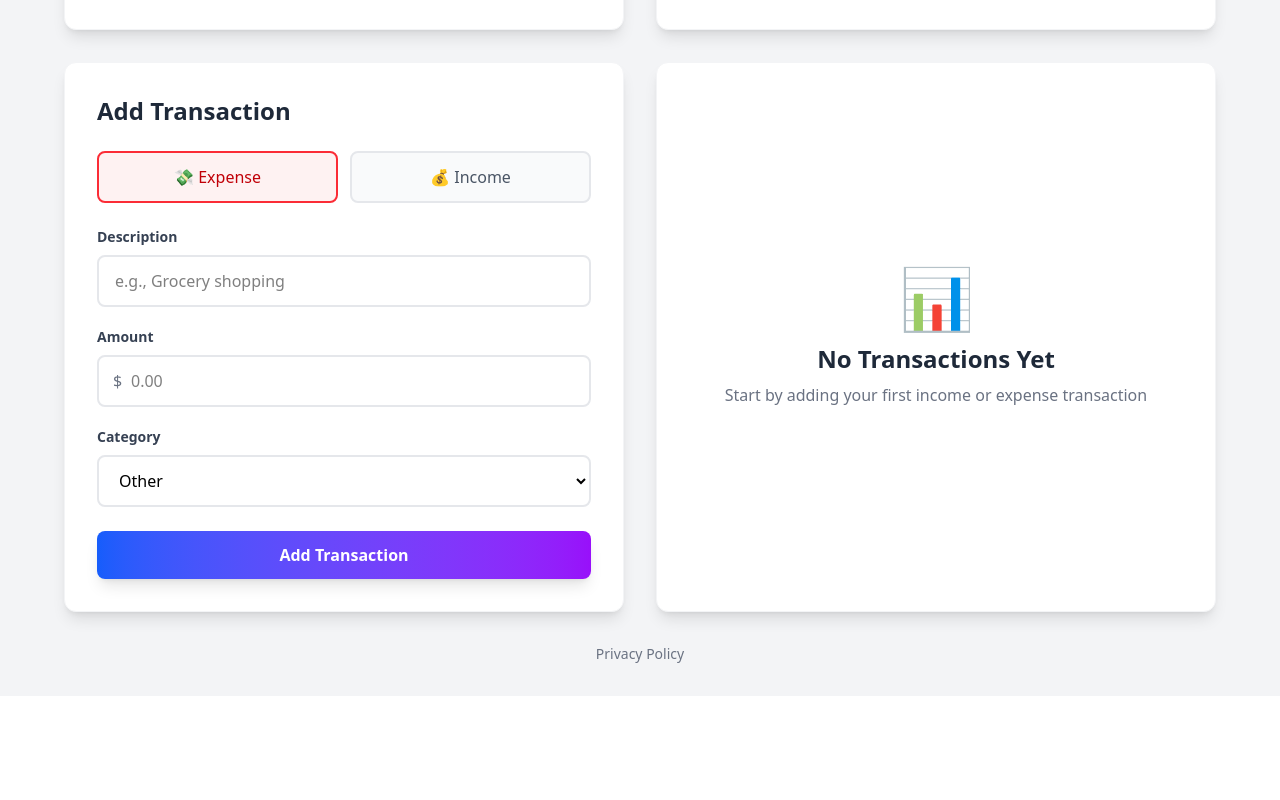
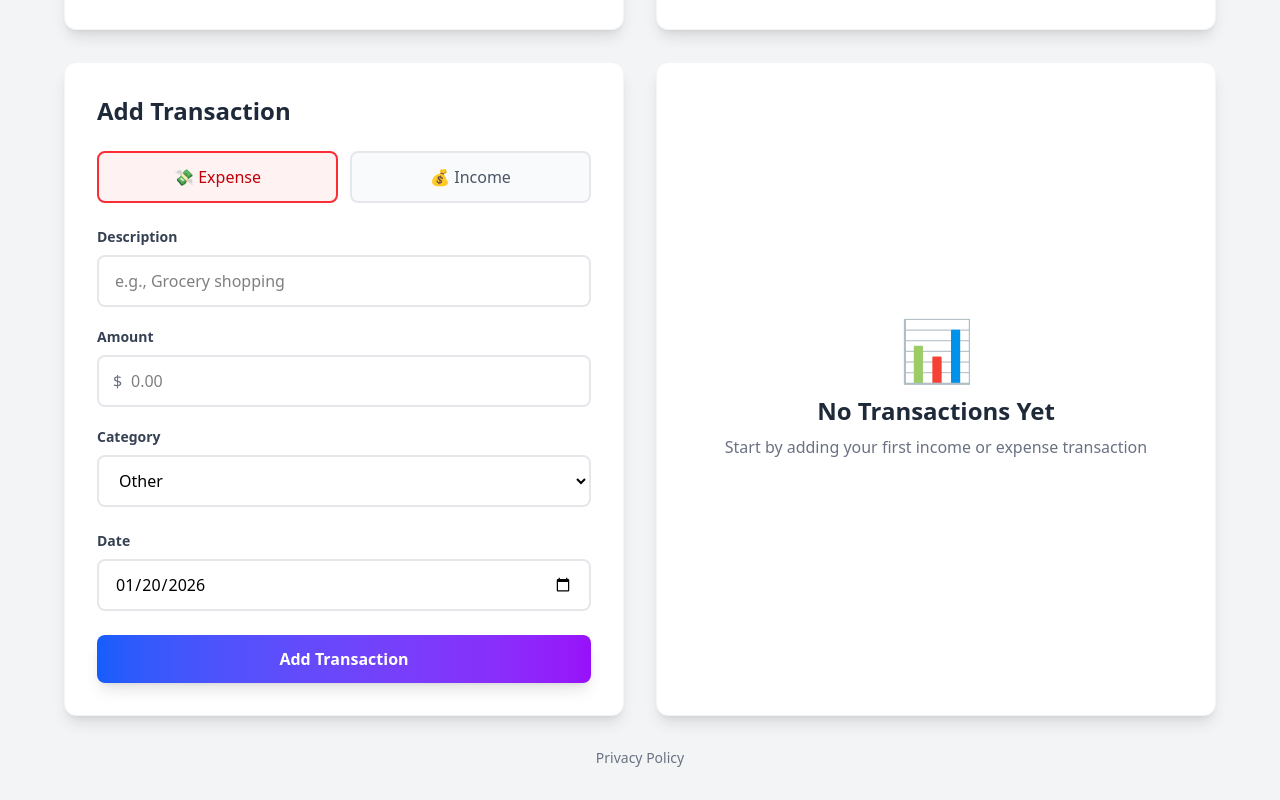
Before and after one commit to Crespo1301/finance-dashboard, a React (Vite) app: page / in a window 1280 px wide. Shown: the part 648-1448 px from the top of the page. Before the commit the page ends 1344 px from the top, so only its background shows below. Built offline with nearby package versions, Linux system fonts and the light colour scheme.

Commit message:
Date Functionality Added - Line 15 & 34

```diff
--- a/src/components/TransactionForm.jsx
+++ b/src/components/TransactionForm.jsx
@@ -13,6 +13,7 @@ const CATEGORIES = [
 function TransactionForm({ onAddTransaction }) {
   const [description, setDescription] = useState('')
   const [amount, setAmount] = useState('')
+  const [date, setDate] = useState(new Date().toISOString().split('T')[0])
   const [category, setCategory] = useState('Other')
   const [type, setType] = useState('expense')
 
@@ -27,7 +28,7 @@ function TransactionForm({ onAddTransaction }) {
       amount: parseFloat(amount),
       category,
       type,
-      date: new Date().toISOString()
+      date: new Date(date).toISOString() // Changed this line
     }
 
     onAddTransaction(transaction)
@@ -35,6 +36,7 @@ function TransactionForm({ onAddTransaction }) {
     // Reset form
     setDescription('')
     setAmount('')
+    setDate(new Date().toISOString().split('T')[0])
     setCategory('Other')
     setType('expense')
   }
@@ -125,7 +127,19 @@ function TransactionForm({ onAddTransaction }) {
           ))}
         </select>
       </div>
-
+      {/* Date */}
+      <div className="mb-6">
+        <label className="block text-sm font-semibold text-gray-700 mb-2">
+          Date
+        </label>
+        <input
+          type="date"
+          value={date}
+          onChange={(e) => setDate(e.target.value)}
+          max={new Date().toISOString().split('T')[0]}
+          className="w-full px-4 py-3 border-2 border-gray-200 rounded-lg focus:outline-none focus:border-blue-500 transition-colors bg-white cursor-pointer"
+        />
+      </div>
       {/* Submit Button */}
       <button
         type="submit"
--- a/src/components/TransactionList.jsx
+++ b/src/components/TransactionList.jsx
@@ -1,3 +1,4 @@
+
 function TransactionList({ transactions, onDeleteTransaction }) {
   if (transactions.length === 0) {
     return (
```
